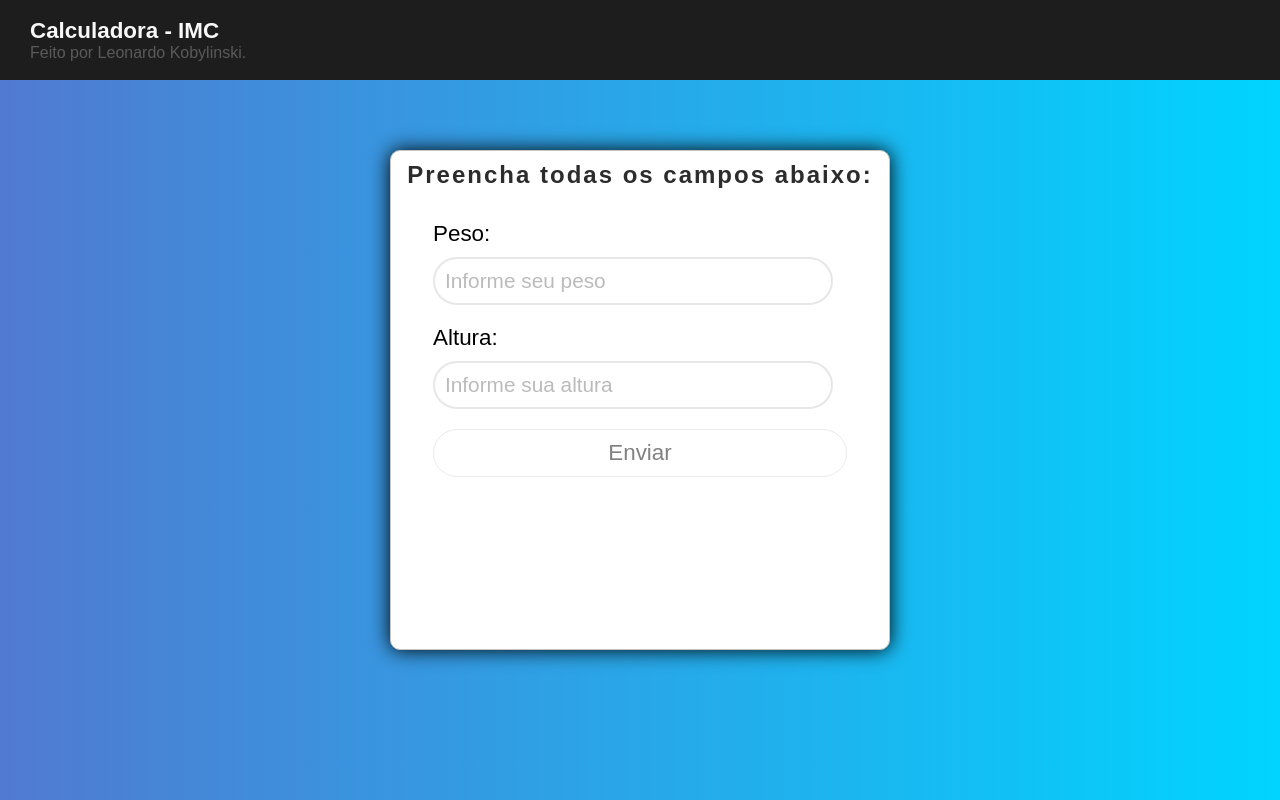
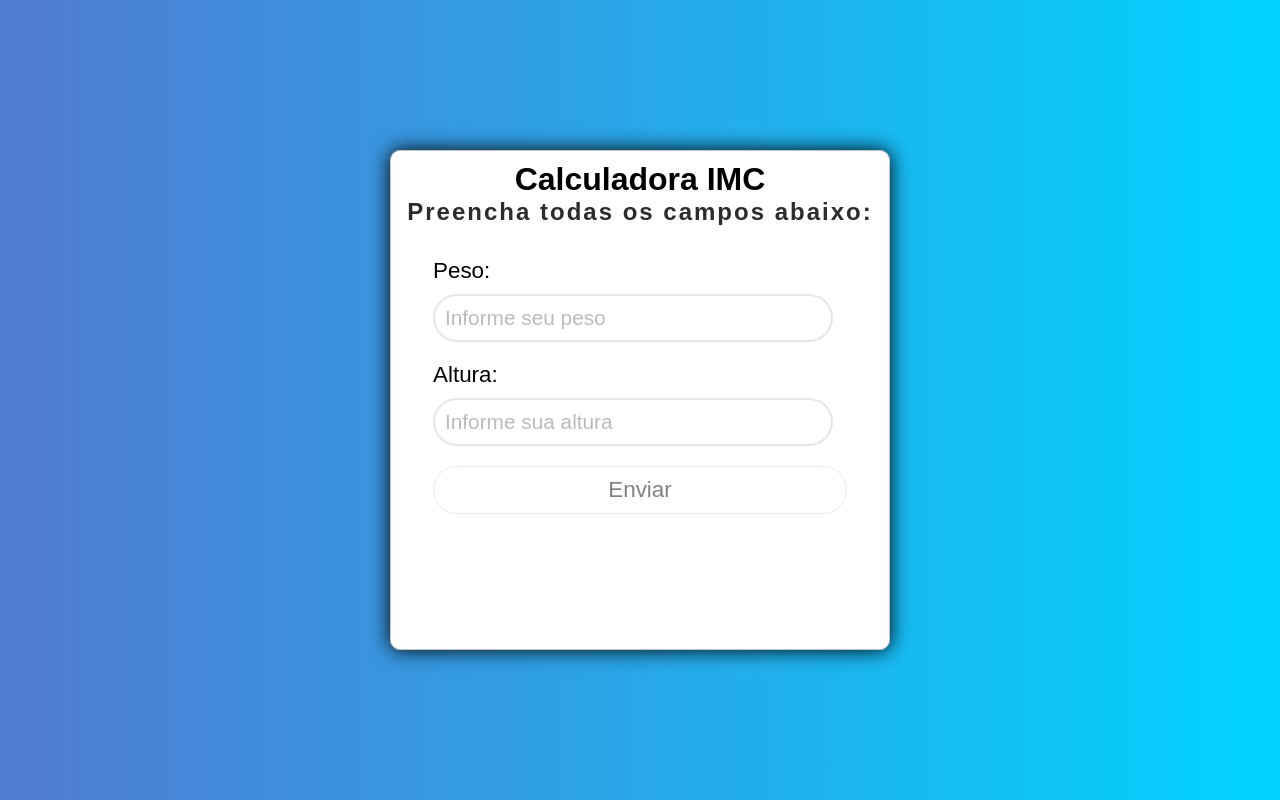
Before and after one commit to leokoby/IMC, a plain HTML site: page index.html in a window 1280 px wide. Drawn offline with Linux system fonts and the light colour scheme; a web font is replaced by a local one.

Commit message:
Update header

```diff
--- a/assets/css/style.css
+++ b/assets/css/style.css
@@ -30,19 +30,7 @@ body {
   position: relative;
 }
 
-.header-container{
-  position: absolute;
-  top: 0;
-  left: 0;
 
-  width: 100%;
-  height: 80px;
-  background-color: rgb(29, 29, 29);
-
-  display: flex;
-  align-items: center;
-  padding: 0 30px;
-}
 
 .header-container a{
   text-decoration: none;
--- a/index.html
+++ b/index.html
@@ -8,15 +8,9 @@
     <link rel="stylesheet" href="./assets/css/style.css" />
   </head>
   <body>
-    <header>
-      <div class="header-container">
-        <nav>
-          <a href="logo"> Calculadora - IMC </a>
-          <p style="color: rgb(90, 90, 90)">Feito por Leonardo Kobylinski.</p>
-        </nav>
-      </div>
-    </header>
+
     <div class="container">
+      <h1>Calculadora IMC</h1>
       <h2>Preencha todas os campos abaixo:</h2>
       <form id="formulario" action="/" method="POST">
         <label for="peso">Peso:</label>
```
